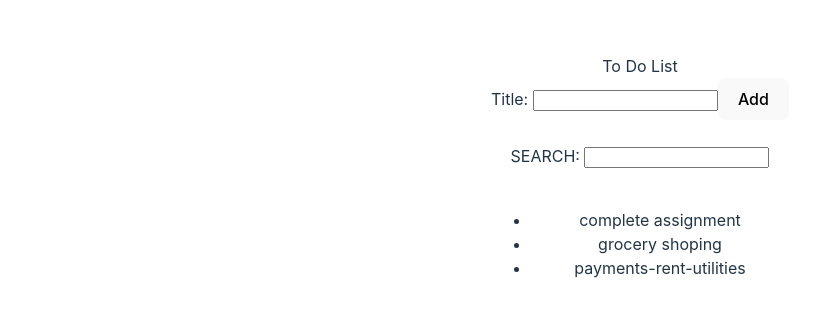
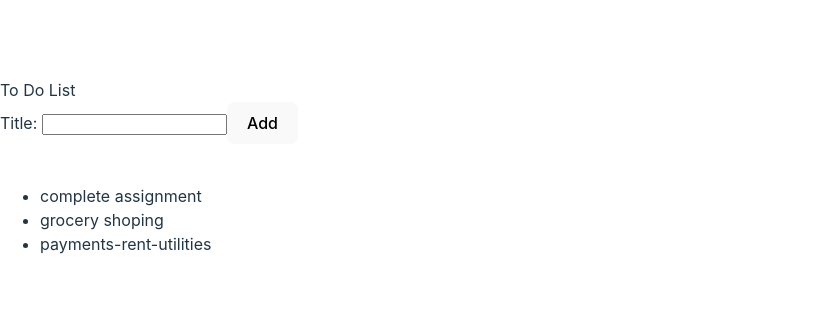
Before and after one commit to acmv19/react-todo, a React (Vite) app: page / in a window 1280 px wide. Shown: the part 225-542 px from the top of the page, without its empty margins (0-832 px from the left). Built offline with nearby package versions, Linux system fonts and the light colour scheme.

Commit message:
added requested changes

```diff
--- a/src/AddTodoForm.jsx
+++ b/src/AddTodoForm.jsx
@@ -1,13 +1,10 @@
 import React from "react";
-import { useState } from "react";
-import reactLogo from "./assets/react.svg";
-import viteLogo from "/vite.svg";
 
 function AddTodoForm() {
   return (
     <form>
       <label htmlFor="todoTitle"> Title: </label>
-      <input id="todoTitle" type="text" />
+      <input id="todoTitle" type="text" required />
       <button type="submit"> Add </button>
     </form>
   );
--- a/src/App.jsx
+++ b/src/App.jsx
@@ -1,19 +1,8 @@
 import { useState } from "react";
 import reactLogo from "./assets/react.svg";
-import viteLogo from "/vite.svg";
-import "./App.css";
 
 import TodoList from "./TodoList";
 import AddTodoForm from "./AddTodoForm";
-
-function Search() {
-  return (
-    <div>
-      <label htmlFor="search">SEARCH: </label>
-      <input id="search" type="text" />
-    </div>
-  );
-}
 
 function App() {
   return (
@@ -22,8 +11,6 @@ function App() {
       <br />
       <AddTodoForm />
       <br />
-      <Search />
-      <br />
       <TodoList />
     </div>
   );
--- a/src/TodoList.jsx
+++ b/src/TodoList.jsx
@@ -1,7 +1,4 @@
 import React from "react";
-import { useState } from "react";
-import reactLogo from "./assets/react.svg";
-import viteLogo from "/vite.svg";
 
 const todoList = [
   { id: 1, title: "complete assignment" },
```
